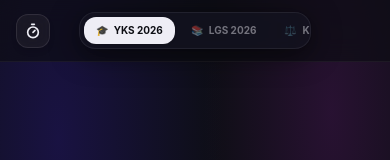
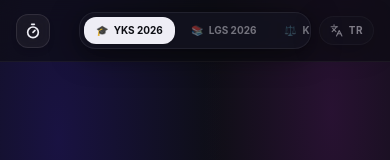
Before and after one commit to Harshidd/VakitHane, a Next.js app: page /sinav-sayaci in a window 390 px wide. Shown: the top 160 px of the page. Built offline with nearby package versions, Linux system fonts and the light colour scheme.

Commit message:
fix: make language switcher visible on all screens across all pages

```diff
--- a/src/app/dunya-saatleri/page.tsx
+++ b/src/app/dunya-saatleri/page.tsx
@@ -73,7 +73,7 @@ export default function DunyaSaatleriPage() {
 
                     <span className="text-[13px] text-white/40 tracking-wide font-semibold">{t("tab_world_clocks")}</span>
 
-                    <div className="absolute right-4 hidden md:block">
+                    <div className="absolute right-4 flex items-center gap-2">
                         <button
                             onClick={() => setLanguage(language === "tr" ? "en" : "tr")}
                             className="p-2 rounded-full hover:bg-white/10 transition-colors opacity-50 hover:opacity-100 flex items-center gap-1.5 glass border border-white/10"
--- a/src/app/kronometre/page.tsx
+++ b/src/app/kronometre/page.tsx
@@ -64,7 +64,7 @@ export default function KronometrePage() {
 
                     <span className="text-[13px] text-foreground/45 tracking-wide font-semibold">{t("tab_stopwatch")}</span>
 
-                    <div className="absolute right-0 hidden md:block">
+                    <div className="absolute right-0 flex items-center gap-2">
                         <button
                             onClick={() => setLanguage(language === "tr" ? "en" : "tr")}
                             className="p-2 rounded-full hover:bg-foreground/10 transition-colors opacity-50 hover:opacity-100 flex items-center gap-1.5 glass border border-foreground/10"
--- a/src/app/meditasyon/page.tsx
+++ b/src/app/meditasyon/page.tsx
@@ -184,7 +184,7 @@ export default function MeditasyonPage() {
                         ))}
                     </div>
 
-                    <div className="absolute right-4 hidden md:block">
+                    <div className="absolute right-4 flex items-center gap-2">
                         <button
                             onClick={() => setLanguage(language === "tr" ? "en" : "tr")}
                             className="p-2 rounded-full hover:bg-foreground/10 transition-colors opacity-50 hover:opacity-100 flex items-center gap-1.5 glass border border-foreground/10"
--- a/src/app/namaz-vakitleri/page.tsx
+++ b/src/app/namaz-vakitleri/page.tsx
@@ -370,7 +370,7 @@ export default function PrayerTimesPage() {
                         </button>
                     </div>
 
-                    <div className="absolute right-4 hidden md:block">
+                    <div className="absolute right-4 flex items-center gap-2">
                          <button
                             onClick={() => setLanguage(language === "tr" ? "en" : "tr")}
                             className="p-2 rounded-full hover:bg-foreground/10 transition-colors opacity-50 hover:opacity-100 flex items-center gap-1.5"
--- a/src/app/ozel-gunler/page.tsx
+++ b/src/app/ozel-gunler/page.tsx
@@ -85,7 +85,6 @@ export default function OzelGunlerPage() {
                     </div>
 
                     <div className="absolute right-4 flex items-center gap-2">
-                        <div className="hidden md:block">
                         <button
                             onClick={() => setLanguage(language === "tr" ? "en" : "tr")}
                             className="p-2 rounded-full hover:bg-foreground/10 transition-colors opacity-50 hover:opacity-100 flex items-center gap-1.5 glass border border-foreground/10"
@@ -93,7 +92,6 @@ export default function OzelGunlerPage() {
                             <Languages size={14} />
                             <span className="text-[10px] font-bold uppercase tracking-wider">{language}</span>
                         </button>
-                        </div>
 
                         <button onClick={() => setShowForm(s => !s)}
                             className={`flex items-center gap-1.5 px-3.5 py-1.5 rounded-xl text-xs font-bold border transition-all ${showForm
--- a/src/app/page.tsx
+++ b/src/app/page.tsx
@@ -140,7 +140,6 @@ export default function Home() {
             </div>
 
             <div className="absolute right-5 flex gap-1 items-center shrink-0">
-              <div className="hidden xs:flex gap-1 items-center">
               <button
                 onClick={() => setLanguage(language === "tr" ? "en" : "tr")}
                 className="p-2 rounded-full hover:bg-foreground/10 transition-colors opacity-50 hover:opacity-100 flex items-center gap-1.5"
@@ -148,6 +147,7 @@ export default function Home() {
                 <Languages size={14} />
                 <span className="text-[10px] font-bold uppercase tracking-wider">{language}</span>
               </button>
+              <div className="hidden xs:flex gap-1 items-center">
                 <button className="p-2 rounded-full hover:bg-foreground/10 transition-colors opacity-50 hover:opacity-100">
                   <Settings size={14} />
                 </button>
--- a/src/app/sinav-sayaci/page.tsx
+++ b/src/app/sinav-sayaci/page.tsx
@@ -90,12 +90,12 @@ export default function SinavSayaciPage() {
                         ))}
                     </div>
 
-                    <div className="absolute right-4 hidden md:block">
+                    <div className="absolute right-4 flex items-center gap-2">
                         <button
                             onClick={() => setLanguage(language === "tr" ? "en" : "tr")}
-                            className="px-3 py-1.5 rounded-full hover:bg-foreground/10 transition-colors opacity-50 hover:opacity-100 flex items-center gap-1.5 glass border border-foreground/10"
+                            className="px-2.5 py-1.5 rounded-full hover:bg-foreground/10 transition-colors opacity-50 hover:opacity-100 flex items-center gap-1.5 glass border border-foreground/10"
                         >
-                            <Languages size={14} />
+                            <Languages size={13} />
                             <span className="text-[10px] font-bold uppercase tracking-wider">{language}</span>
                         </button>
                     </div>
```
Lines whose indentation alone changed are shown as unchanged.
